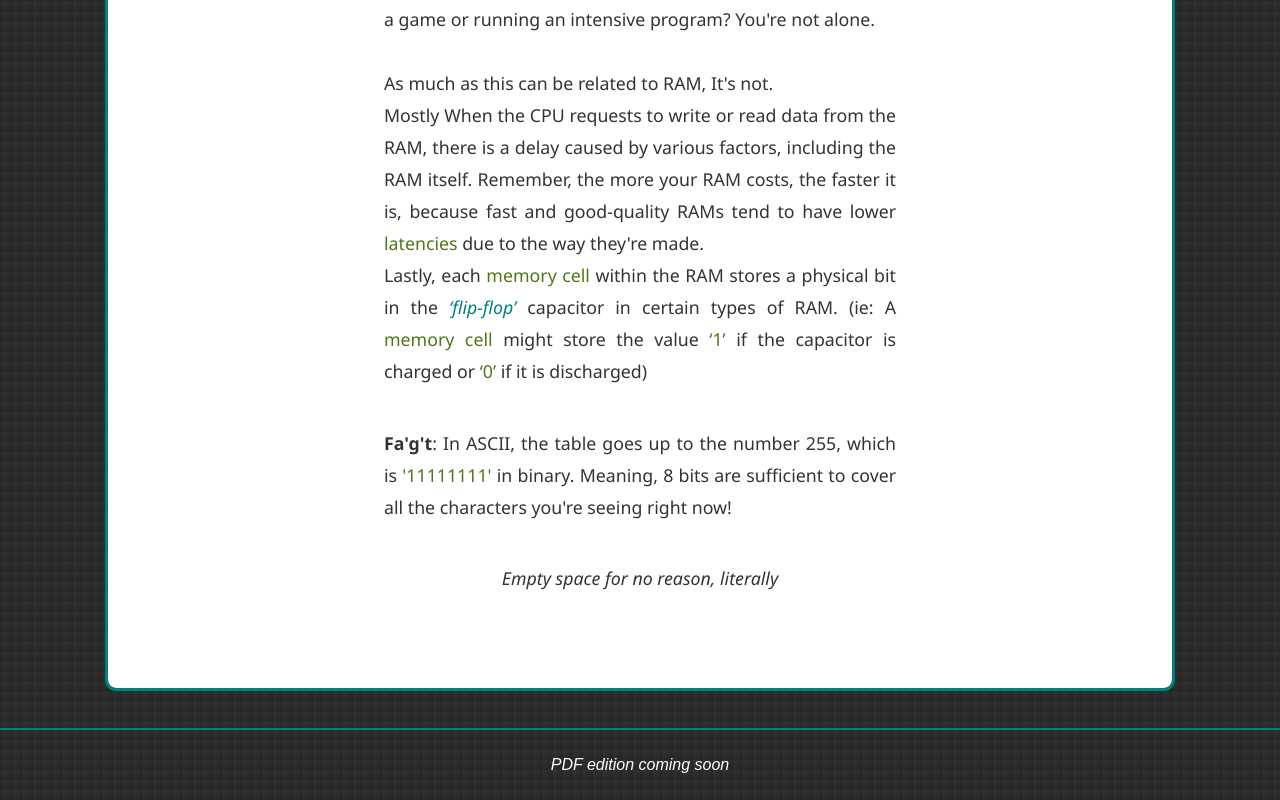
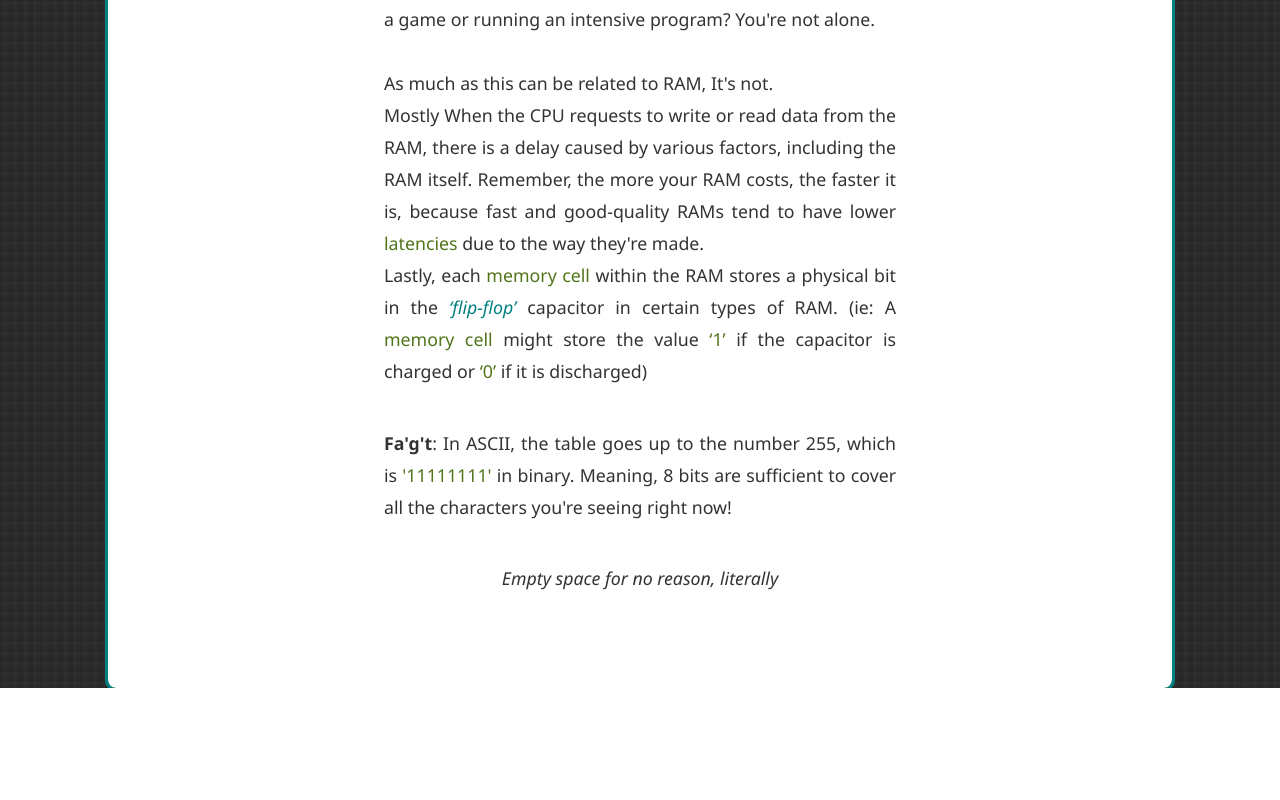
Before and after one commit to hackclub/RAM-a-thon, a plain HTML site: page page1.html in a window 1280 px wide. Shown: the part 7626-8426 px from the top of the page. After the commit the page ends 8314 px from the top, so only its background shows below. Drawn offline with Linux system fonts and the light colour scheme.

Commit message:
Add files via upload

```diff
--- a/page1.html
+++ b/page1.html
@@ -60,7 +60,7 @@
                 <br> All memory cells store one Bit of data and multiple of these can be combined to store larger numbers of data units such as Bytes, Megabytes or even Terabytes… etc.
                 making the browser you’re reading this with possible as you're most likely to be using a DRAM right now.
                 <br> What's that? a <font color="#517519">‘DRAM’</font> (Dynamic RAM) is. As the name states, dynamic because <font color="#517519">memory cells</font> require periodic refreshing to maintain the integrity of stored data due to charge leakage from the capacitors used to store data because, again RAM is way faster and incomparable to the other methods of slow data storage. Now that you’re familiar with that term, DRAM comes equipped with a Refresh Circuitry. A chip-like module built into it that ensures data is being periodically re-written to memory cells preventing the possibility of charge and data loss.
-                <br> <br> <b>A Nugget of information:</b> A <font color="#517519">Byte</font> is the smallest addressable unit, meaning that the CPU can read or write one Byte at once at speeds you can't possibly fathom.</p>
+                <br> <br> <b>A Nugget of information:</b> <font color="#517519">Bytes</font> are the smallest addressable units, meaning that the CPU can read or write one Byte at a time, Ft. Speeds You Can't possibly fathom.</p>
 
             <h2>RAM Operating</h2>
             <p> Why does RAM use addresses instead of storage blocks to manage data? This aspect is only the tip of the ice-berg as they say. Let's see how memory addresses in RAM operate during workloads and ongoing tasks.
@@ -94,9 +94,6 @@
 
     </section>
 
-    <footer>
-        <p><i>PDF edition coming soon</i></p>
-    </footer>
 
     <script src="scripts.js"></script>
 
```
Also changed, not shown: close.html (+1 -1 lines), index.html (+0 -3 lines), page2.html (+0 -3 lines), page3.html (+0 -3 lines), page4.html (+0 -3 lines), page5.html (+0 -3 lines).
